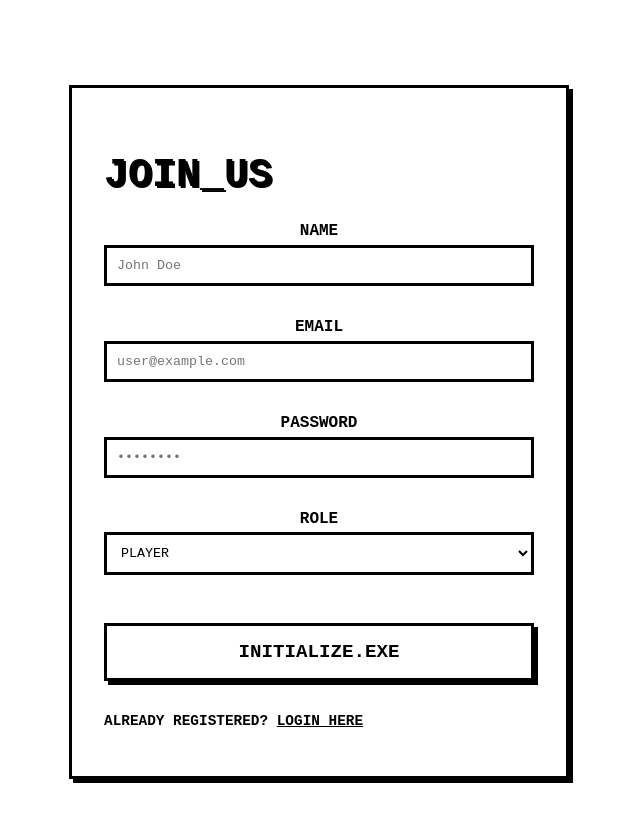
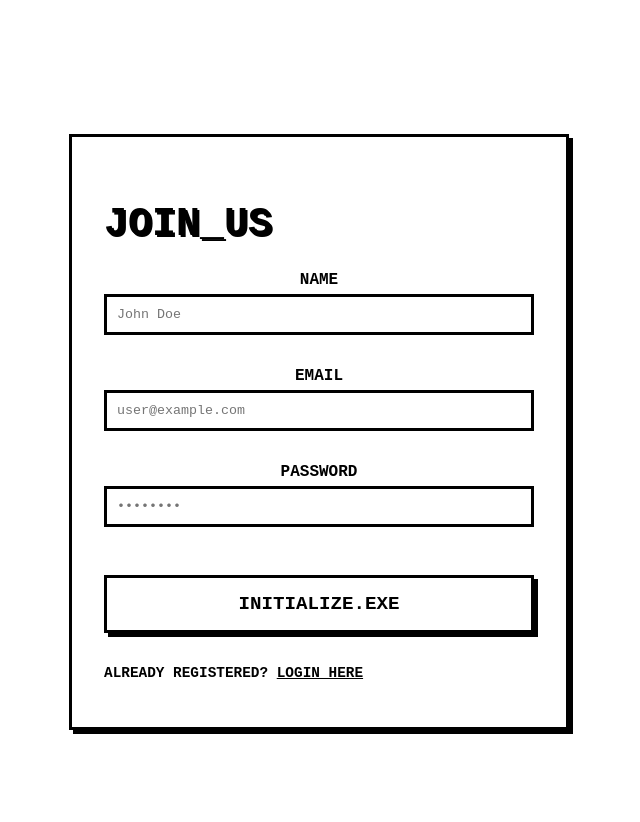
Before and after one commit to seamoonpandey/blindtech, a React (Vite) app in the folder ui/: page /register in a window 1280 px wide. Shown: the top 822 px of the page, without its empty margins (321-961 px from the left). Built offline with nearby package versions, Linux system fonts and the light colour scheme; no server answers.

Commit message:
remove role selection from registration form and hardcode 'player' role for new users.

```diff
--- a/ui/src/Register.tsx
+++ b/ui/src/Register.tsx
@@ -7,7 +7,6 @@ export default function Register() {
   const [name, setName] = useState('');
   const [email, setEmail] = useState('');
   const [password, setPassword] = useState('');
-  const [role, setRole] = useState('player');
   const [error, setError] = useState('');
   const { login } = useAuth();
   const navigate = useNavigate();
@@ -18,7 +17,7 @@ export default function Register() {
       const res = await fetch(`${API_URL}/register`, {
         method: 'POST',
         headers: { 'Content-Type': 'application/json' },
-        body: JSON.stringify({ name, email, password, role }),
+        body: JSON.stringify({ name, email, password, role: 'player' }),
         credentials: 'include'
       });
       const data = await res.json();
@@ -47,16 +46,9 @@ export default function Register() {
             <label style={{ display: 'block', fontWeight: 'bold', marginBottom: '0.3rem' }}>EMAIL</label>
             <input type="email" value={email} onChange={e => setEmail(e.target.value)} required placeholder="user@example.com" />
           </div>
-          <div style={{ marginBottom: '1rem' }}>
+          <div style={{ marginBottom: '2rem' }}>
             <label style={{ display: 'block', fontWeight: 'bold', marginBottom: '0.3rem' }}>PASSWORD</label>
             <input type="password" value={password} onChange={e => setPassword(e.target.value)} required placeholder="••••••••" />
-          </div>
-          <div style={{ marginBottom: '2rem' }}>
-            <label style={{ display: 'block', fontWeight: 'bold', marginBottom: '0.3rem' }}>ROLE</label>
-            <select value={role} onChange={e => setRole(e.target.value)}>
-              <option value="player">PLAYER</option>
-              <option value="volunteer">VOLUNTEER (GM)</option>
-            </select>
           </div>
           <button type="submit" style={{ width: '100%', padding: '15px', fontSize: '1.2rem' }}>INITIALIZE.EXE</button>
         </form>
```
